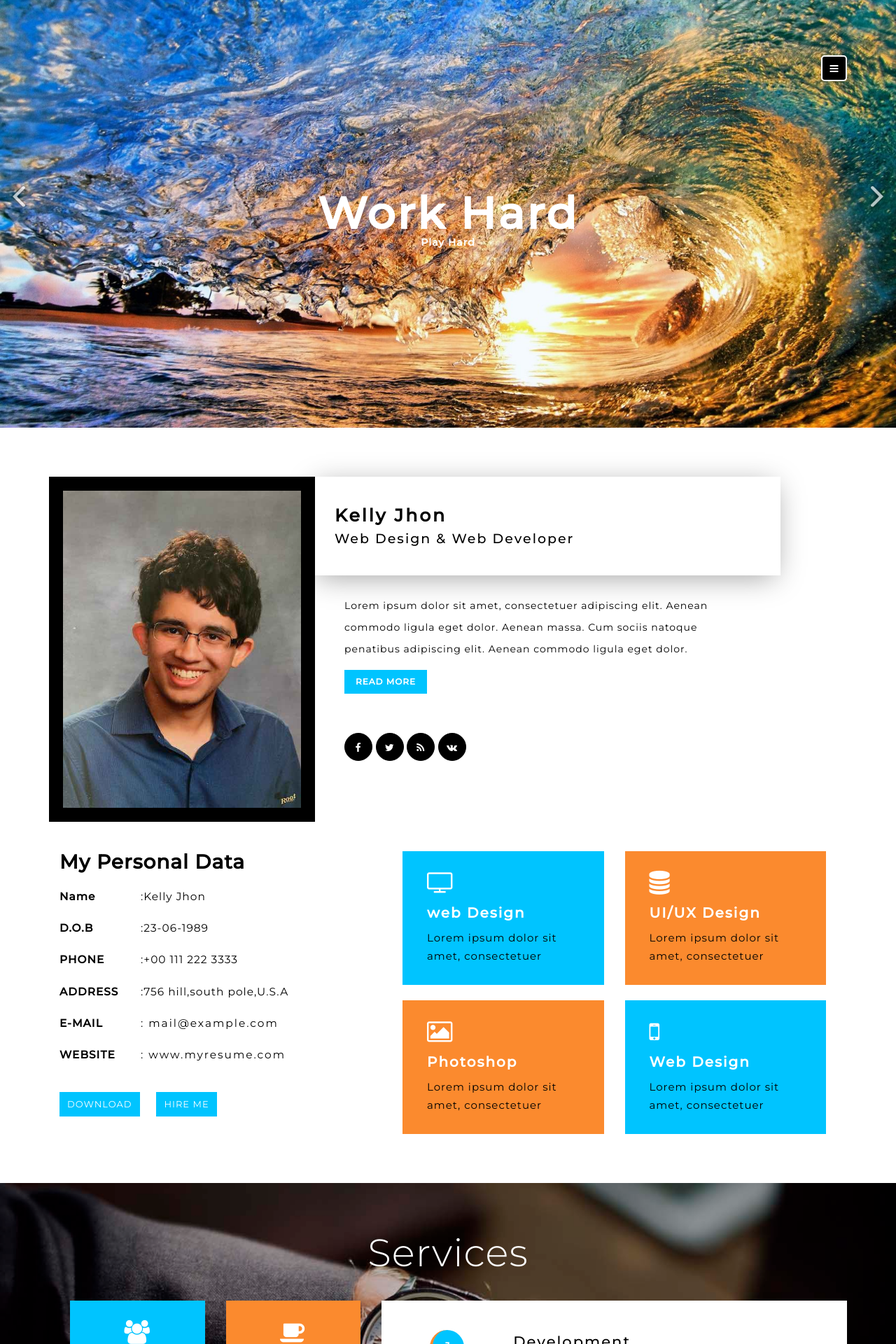
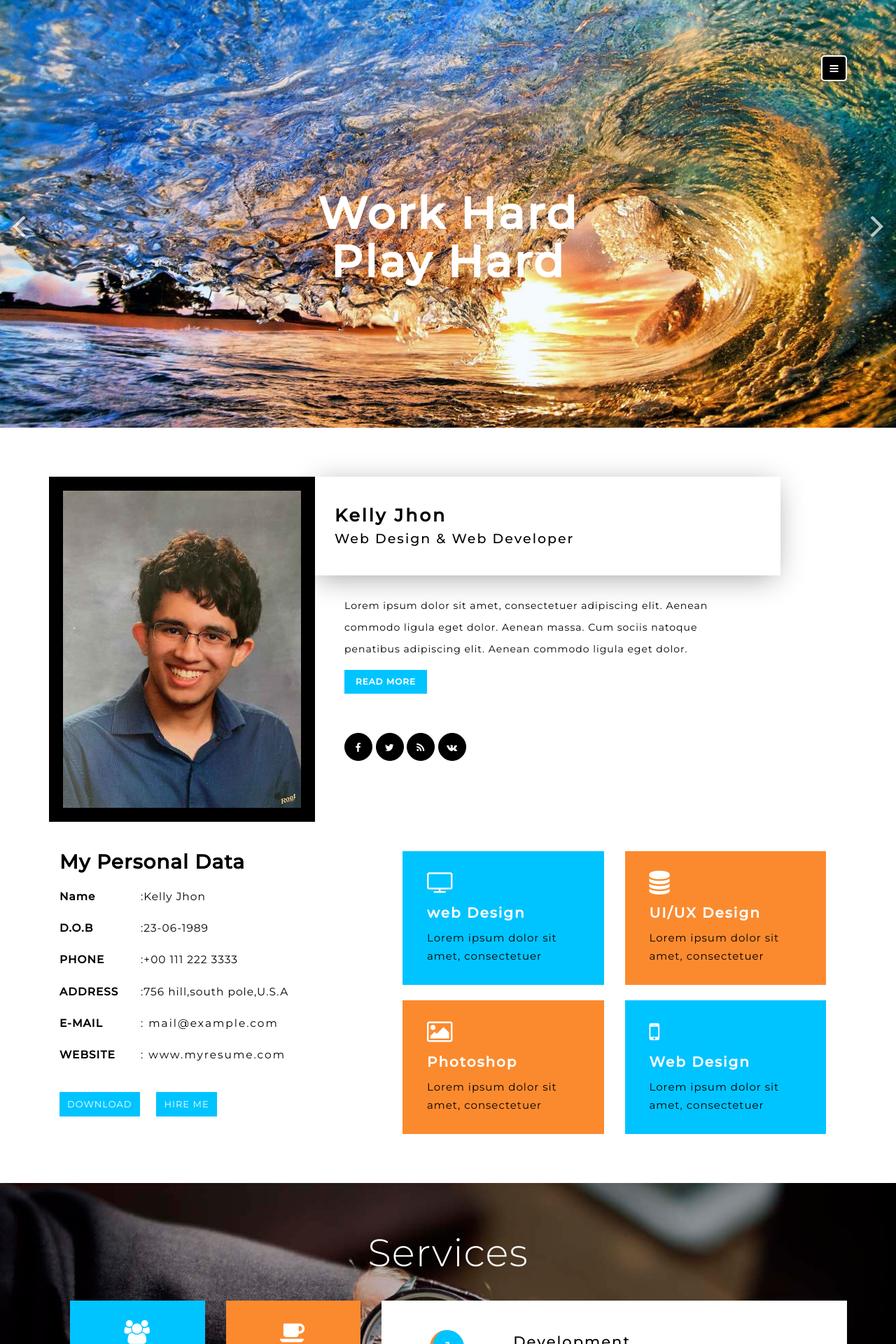
Before and after one commit to rajeev-datta/rajeev-datta.github.io, a Jekyll site: the page index.html, which Jekyll copies as it is, in a window 1280 px wide. Shown: the top 1920 px of the page at 70% size. Built offline with Jekyll 4.4.1, drawn with Linux system fonts in a browser that asks for light colours.

```diff
--- a/index.html
+++ b/index.html
@@ -105,7 +105,7 @@ License URL: http://creativecommons.org/licenses/by/3.0/
 								<div class="slider-info">
 									<h4><strong>Work Hard</strong>
 										 </h4>
-									<h5><strong>Play Hard</strong></h5>
+									<h4><strong>Play Hard</strong></h4>
 								</div>
 							</div>
 						</div>
```
